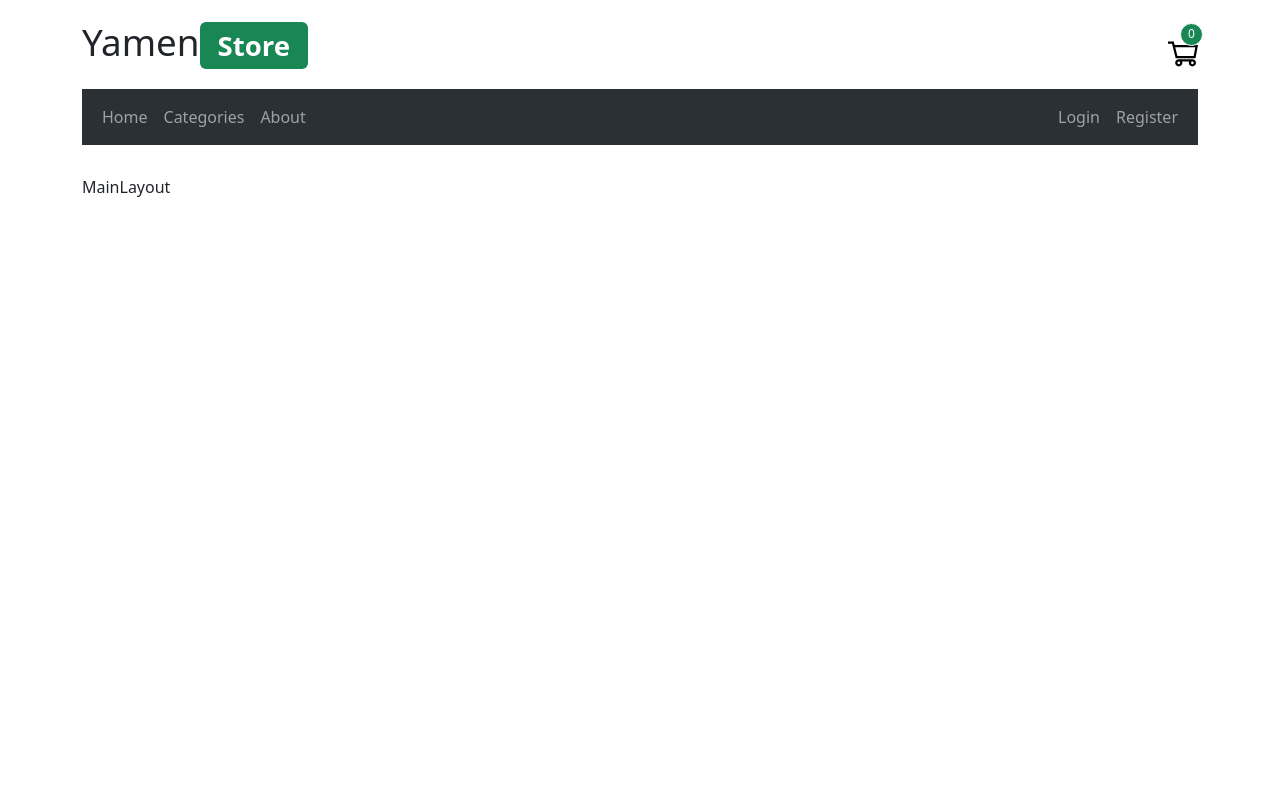
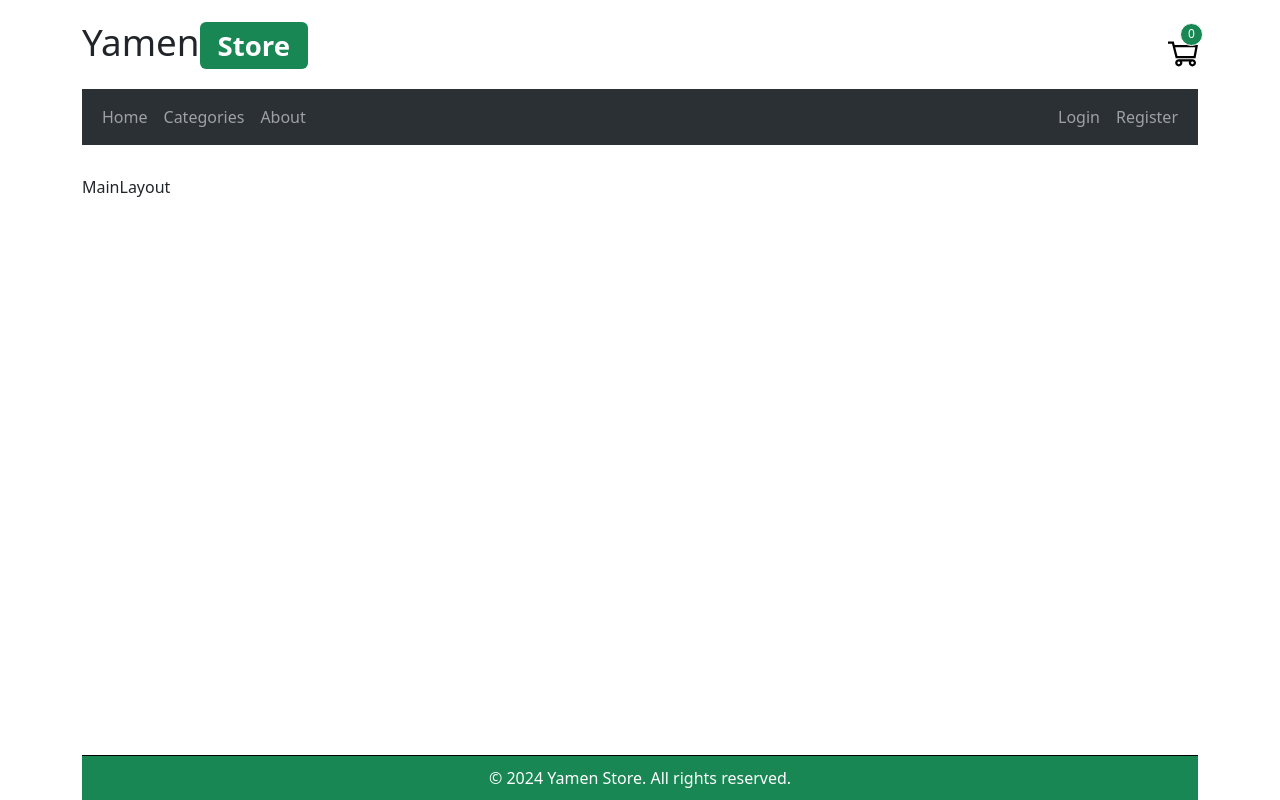
Before and after one commit to Alaa8884/New-Ecommerce-app, a React (Vite) app: page / in a window 1280 px wide. Built offline with nearby package versions, Linux system fonts and the light colour scheme.

Commit message:
build footer component

```diff
--- /dev/null
+++ b/src/components/common/footer/Footer.tsx
@@ -0,0 +1,14 @@
+import styles from "./footer.module.css";
+
+const { footerContainer } = styles;
+function Footer() {
+  const date = new Date();
+  const year = date.getFullYear()
+  return (
+    <footer className={footerContainer}>
+      © {year} Yamen Store. All rights reserved.
+    </footer>
+  );
+}
+
+export default Footer;
--- /dev/null
+++ b/src/components/common/footer/footer.module.css
@@ -0,0 +1,9 @@
+.footerContainer {
+  background: #198754;
+  padding: 10px;
+  color: white;
+  margin-top: auto;
+  text-align: center;
+  padding: 10px 0;
+  border-top: 1px solid black;
+}
--- a/src/layouts/MainLayout/MainLayout.tsx
+++ b/src/layouts/MainLayout/MainLayout.tsx
@@ -1,6 +1,7 @@
 import { Container } from "react-bootstrap";
 import styles from "./styles.module.css";
 import Header from "../../components/common/header/Header";
+import Footer from "../../components/common/footer/Footer";
 
 const { container, wrapper } = styles;
 function MainLayout() {
@@ -8,6 +9,7 @@ function MainLayout() {
     <Container className={container}>
       <Header/>
       <div className={wrapper}>MainLayout</div>
+      <Footer/>
     </Container>
   );
 }
```
